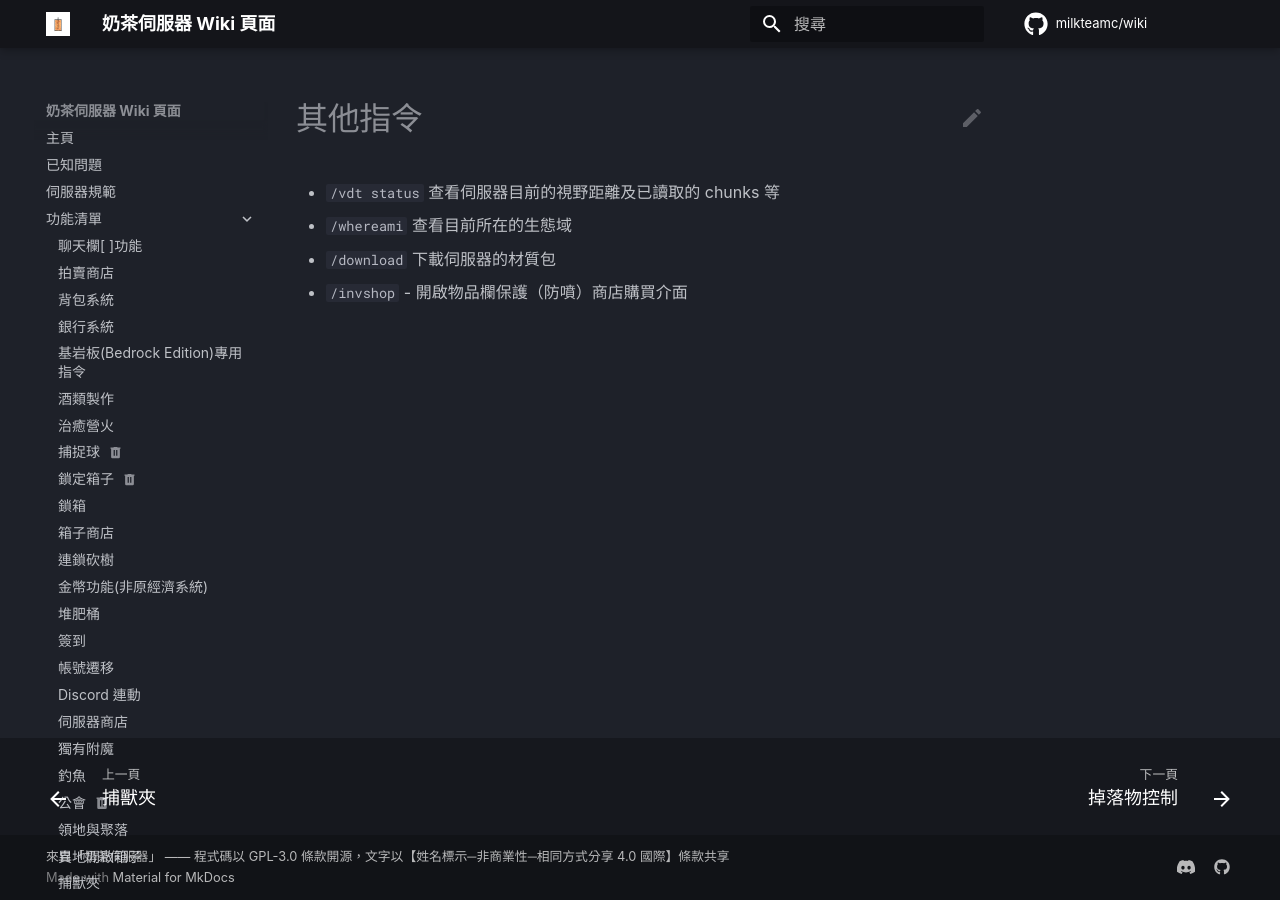
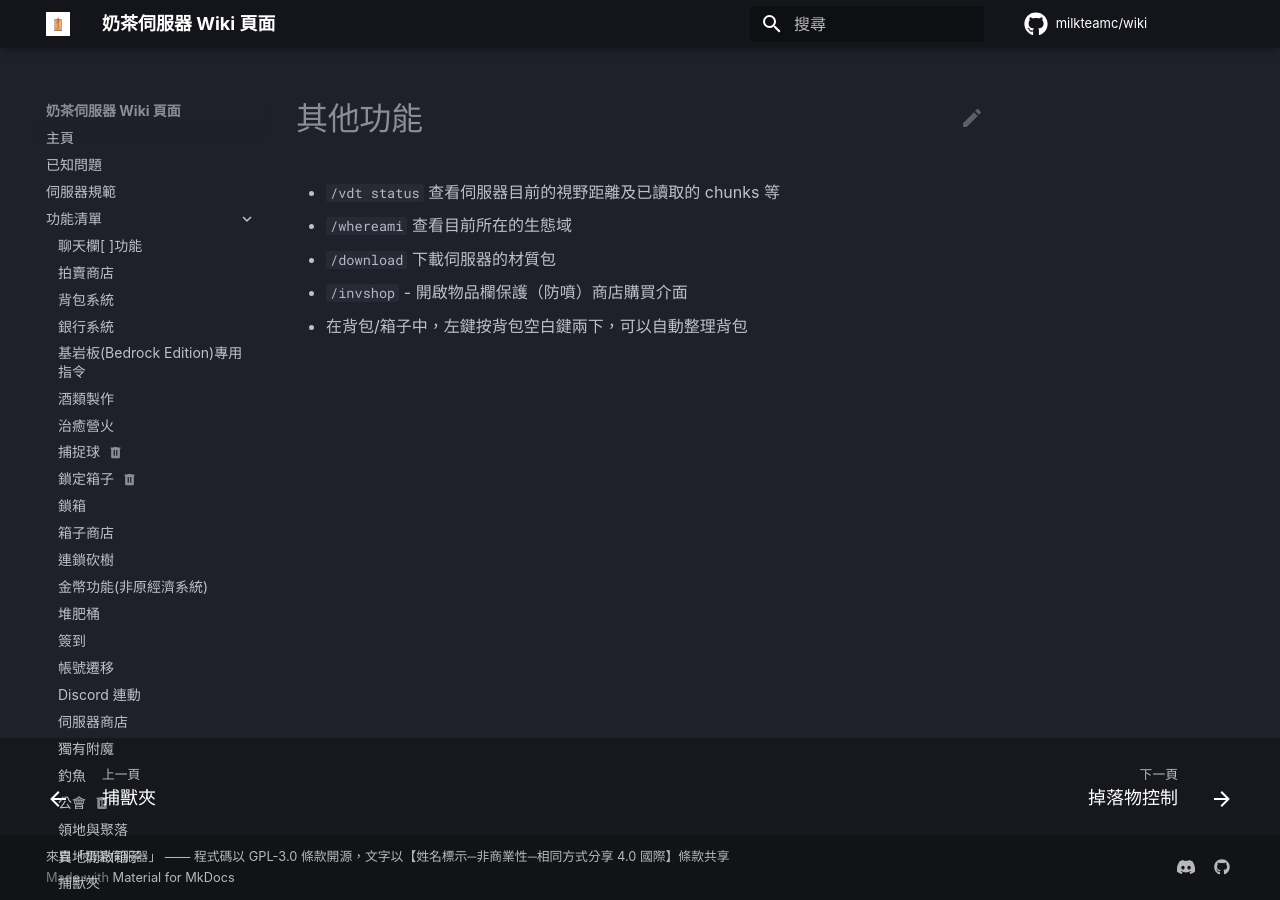
Before and after one commit to milkteamc/wiki, an MkDocs documentation site: the page built from docs/功能清單/others.md, in a window 1280 px wide. Built offline with MkDocs 1.6.1 and Material for MkDocs 9.7.7, drawn with Linux system fonts in a browser that asks for light colours; some web fonts are replaced; plug-ins that fetch from the network failed and are left out; comment, search, counter and statistics services are not loaded.

Commit message:
自動整理

```diff
--- a/docs/功能清單/others.md
+++ b/docs/功能清單/others.md
@@ -1,5 +1,6 @@
-# 其他指令
+# 其他功能
 - `/vdt status` 查看伺服器目前的視野距離及已讀取的 chunks 等
 - `/whereami` 查看目前所在的生態域
 - `/download` 下載伺服器的材質包
 - `/invshop` - 開啟物品欄保護（防噴）商店購買介面
+- 在背包/箱子中，左鍵按背包空白鍵兩下，可以自動整理背包
```
